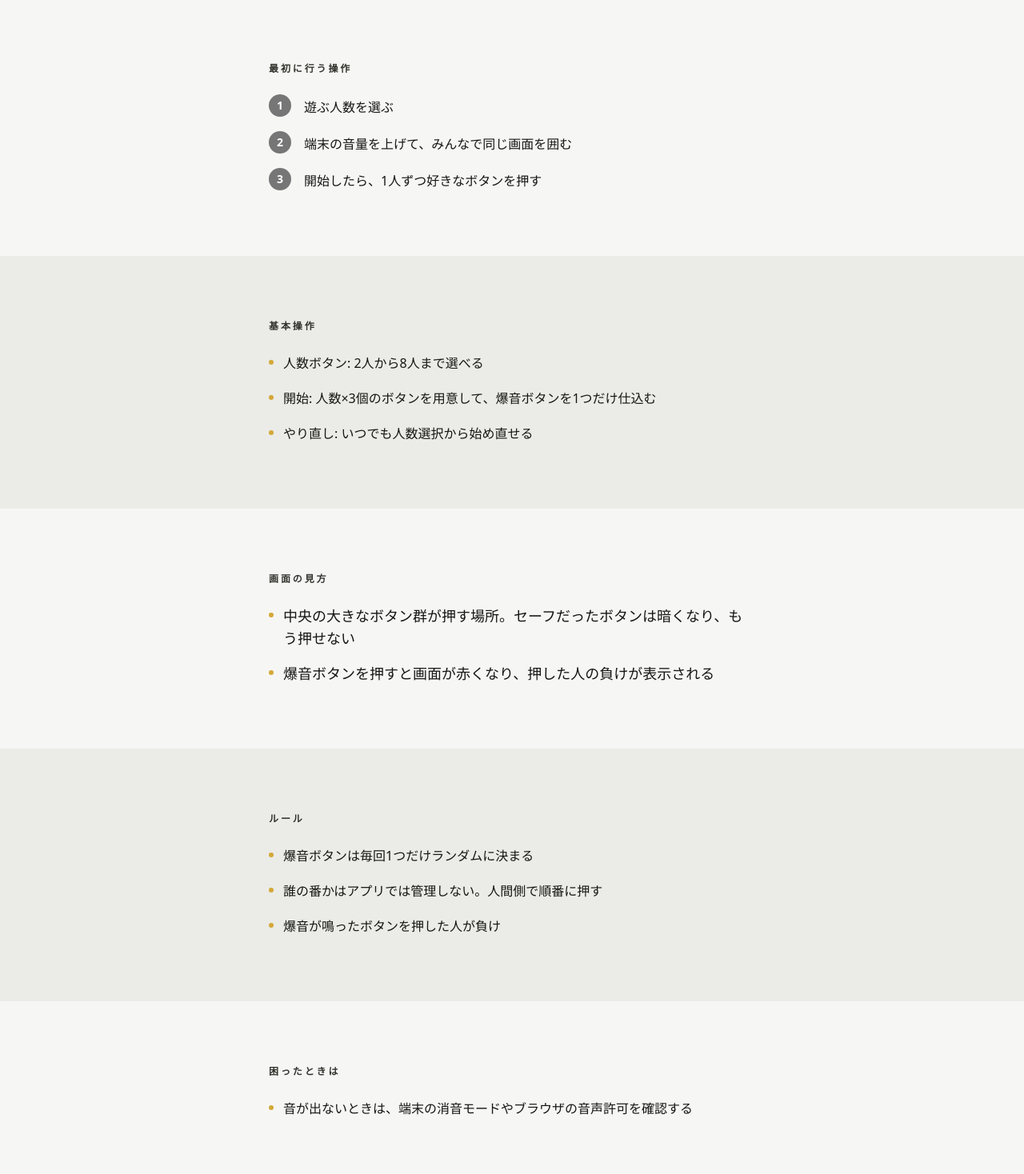
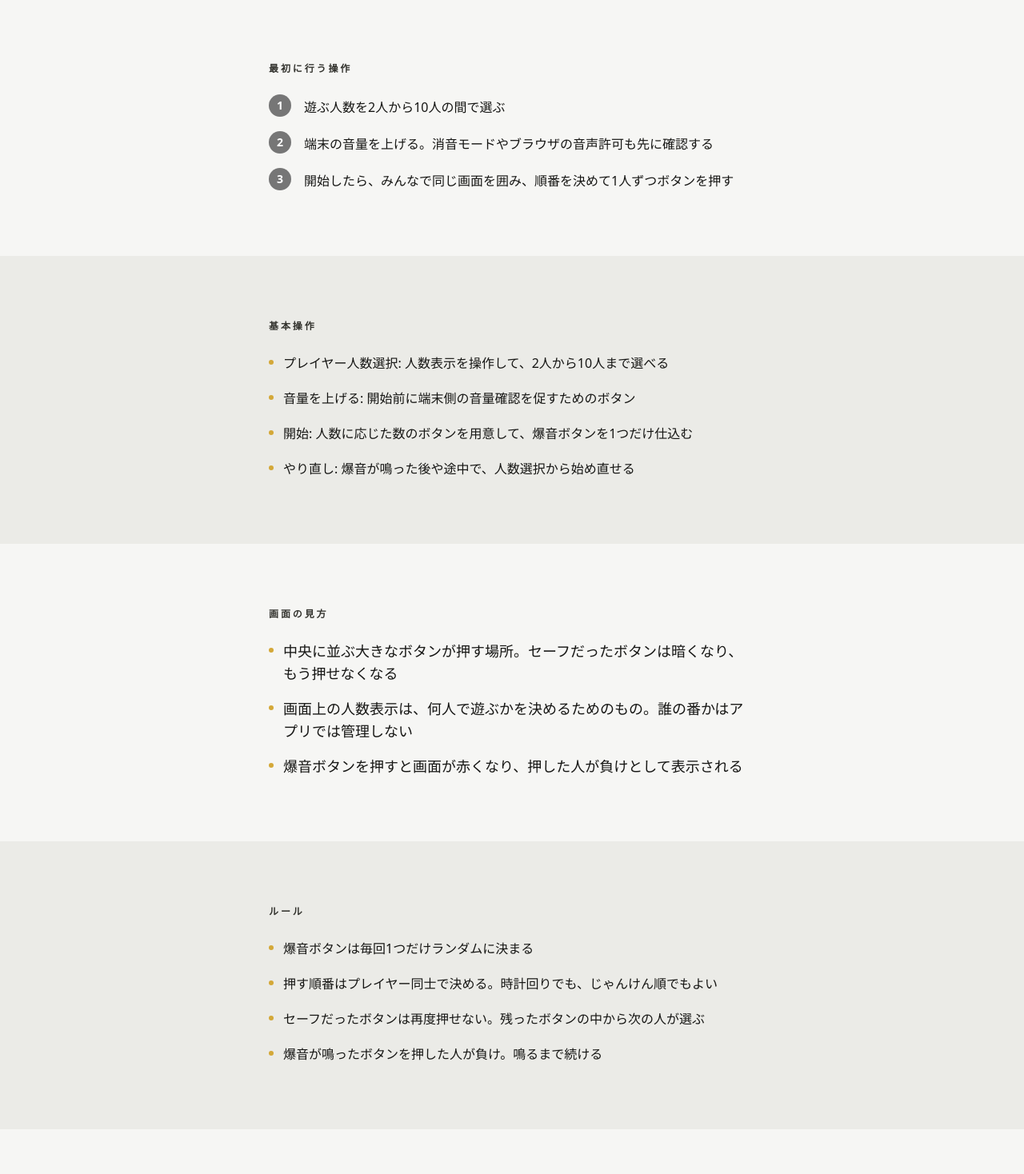
Before and after one commit to HogeDD/hogedd-web, a Next.js app: page /apps/bakuon-kikiippatsu/guide in a window 1280 px wide. Shown: the part 462-1930 px from the top of the page at 80% size. Built offline with nearby package versions, Linux system fonts and the light colour scheme.

Commit message:
Refine Bakuon about and guide

```diff
--- a/app/apps/bakuon-kikiippatsu/about/page.tsx
+++ b/app/apps/bakuon-kikiippatsu/about/page.tsx
@@ -4,18 +4,30 @@ import { AppAboutShell } from "@/app/apps/_components/app-about-shell";
 
 export const metadata: Metadata = createPageMetadata({
   title: "About | 爆音危機一髪",
-  description: "爆音危機一髪を作ったきっかけ。",
+  description: "爆音危機一髪を作ったきっかけと、遊び方の空気。",
   path: "/apps/bakuon-kikiippatsu/about",
 });
 
 // ↓ ここを編集する
-const paragraphs = ["鳴っちゃいけない音が爆音で鳴るって面白くないですか？特に学生の時。"] as const;
+const paragraphs = [
+  "鳴っちゃいけない音が爆音で鳴るって面白くないですか？",
+  "でも、自分が鳴らすのは嫌じゃないですか？誰かにならして欲しいですよね？かと言って押し付けるのも違いますよね？ランダムで器用じゃないですか！",
+  "人数を選ぶ。音量を上げる。1人ずつ押す。鳴った人が負け。これだけ。",
+  "絶対に授業中にやらないでください。",
+  "絶対に授業中にやらないでください。",
+  "絶対にじゅg",
+] as const;
 
 const referenceLinks = [
   {
-    label: "Pop-Up Pirate",
-    href: "https://en.wikipedia.org/wiki/Pop-up_Pirate",
-    description: "黒ひげ危機一発の英題。ボタン版の危機一髪として発想した。",
+    label: "黒ひげ危機一発",
+    href: "https://www.amazon.co.jp/%E3%82%BF%E3%82%AB%E3%83%A9%E3%83%88%E3%83%9F%E3%83%BC-TAKARA-TOMY-%E9%BB%92%E3%81%B2%E3%81%92%E5%8D%B1%E6%A9%9F%E4%B8%80%E7%99%BA-NEW%E3%83%91%E3%83%83%E3%82%B1%E3%83%BC%E3%82%B8/dp/B004KKX9FE",
+    description: "いつ飛び出すか分からない緊張感を、スマホで囲んで遊ぶ爆音ボタンへ置き換えた。",
+  },
+  {
+    label: "おなら",
+    href: "https://ja.wikipedia.org/wiki/%E5%B1%81",
+    description: "鳴ってはいけない音として参考にした。",
   },
 ] as const;
 // ↑ ここまで
--- a/app/apps/bakuon-kikiippatsu/guide/page.tsx
+++ b/app/apps/bakuon-kikiippatsu/guide/page.tsx
@@ -4,35 +4,42 @@ import { AppGuideShell } from "@/app/apps/_components/app-guide-shell";
 
 export const metadata: Metadata = createPageMetadata({
   title: "Guide | 爆音危機一髪",
-  description: "爆音危機一髪の遊び方とルール。",
+  description: "爆音危機一髪を複数人で遊ぶための準備、操作、ルール。",
   path: "/apps/bakuon-kikiippatsu/guide",
 });
 
 // ↓ ここを編集する
 const firstSteps = [
-  "遊ぶ人数を選ぶ",
-  "端末の音量を上げて、みんなで同じ画面を囲む",
-  "開始したら、1人ずつ好きなボタンを押す",
+  "遊ぶ人数を2人から10人の間で選ぶ",
+  "端末の音量を上げる。消音モードやブラウザの音声許可も先に確認する",
+  "開始したら、みんなで同じ画面を囲み、順番を決めて1人ずつボタンを押す",
 ] as const;
 
 const basicControls = [
-  "人数ボタン: 2人から8人まで選べる",
-  "開始: 人数×3個のボタンを用意して、爆音ボタンを1つだけ仕込む",
-  "やり直し: いつでも人数選択から始め直せる",
+  "プレイヤー人数選択: 人数表示を操作して、2人から10人まで選べる",
+  "音量を上げる: 開始前に端末側の音量確認を促すためのボタン",
+  "開始: 人数に応じた数のボタンを用意して、爆音ボタンを1つだけ仕込む",
+  "やり直し: 爆音が鳴った後や途中で、人数選択から始め直せる",
 ] as const;
 
 const screenGuide = [
-  "中央の大きなボタン群が押す場所。セーフだったボタンは暗くなり、もう押せない",
-  "爆音ボタンを押すと画面が赤くなり、押した人の負けが表示される",
+  "中央に並ぶ大きなボタンが押す場所。セーフだったボタンは暗くなり、もう押せなくなる",
+  "画面上の人数表示は、何人で遊ぶかを決めるためのもの。誰の番かはアプリでは管理しない",
+  "爆音ボタンを押すと画面が赤くなり、押した人が負けとして表示される",
 ] as const;
 
 const rules = [
   "爆音ボタンは毎回1つだけランダムに決まる",
-  "誰の番かはアプリでは管理しない。人間側で順番に押す",
-  "爆音が鳴ったボタンを押した人が負け",
+  "押す順番はプレイヤー同士で決める。時計回りでも、じゃんけん順でもよい",
+  "セーフだったボタンは再度押せない。残ったボタンの中から次の人が選ぶ",
+  "爆音が鳴ったボタンを押した人が負け。鳴るまで続ける",
 ] as const;
 
-const tips = ["音が出ないときは、端末の消音モードやブラウザの音声許可を確認する"] as const;
+const tips = [
+  "音が出ないときは、端末の音量、消音モード、ブラウザの音声許可を確認する",
+  "最初の1回は小さめの音量で試してから、本番の音量に上げると安心",
+  "順番でもめそうなときは、画面を囲んで時計回りに押すと分かりやすい",
+] as const;
 // ↑ ここまで
 
 export default function BakuonKikiippatsuGuidePage() {
```
Also changed, not shown: 2 other files (tests, documents, lock files or other folders).
